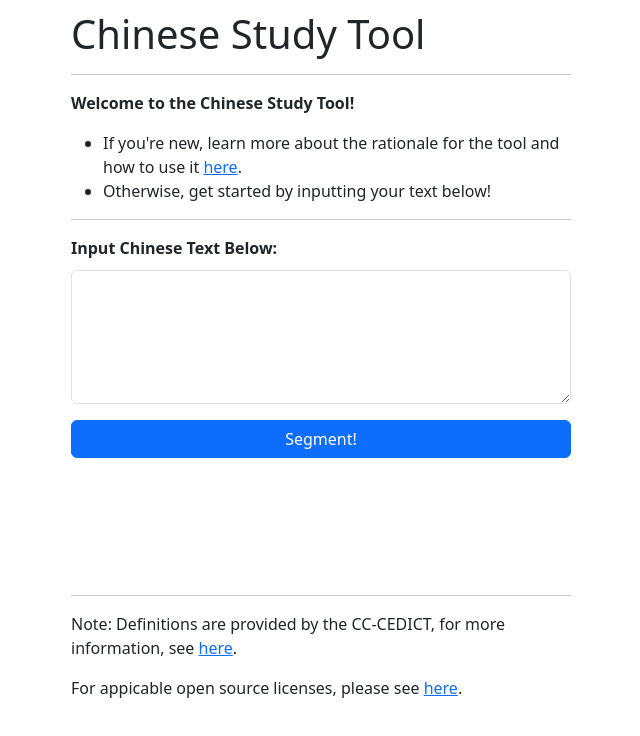
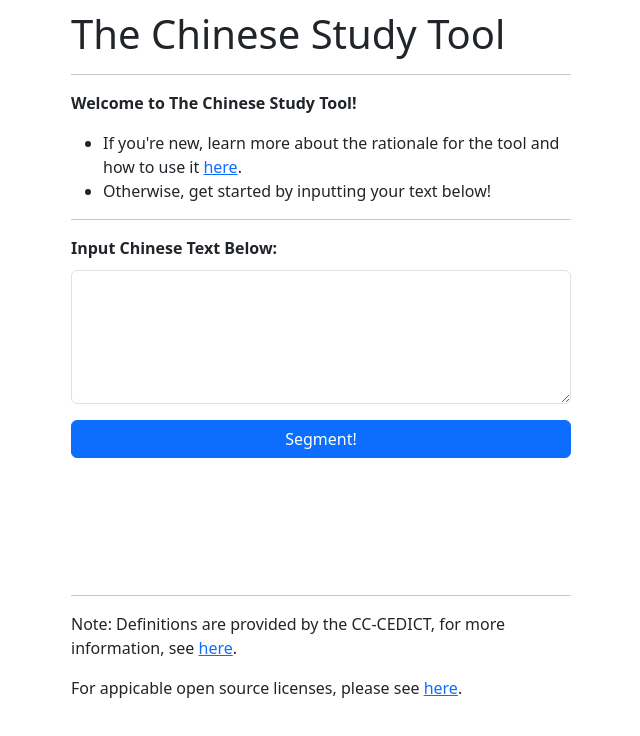
Before and after one commit to aal451/aal451.github.io, a plain HTML site: page index.html in a window 1280 px wide. Shown: the whole page, without its empty margins (319-959 px from the left). Drawn offline with nearby package versions, Linux system fonts and the light colour scheme.

Commit message:
add "the" to "chinese study tool"

```diff
--- a/index.html
+++ b/index.html
@@ -4,17 +4,17 @@
 <head>
     <meta charset="UTF-8">
     <meta name="viewport" content="width=device-width, initial-scale=1.0">
-    <title>Chinese Study Tool</title>
+    <title>The Chinese Study Tool</title>
 
     <link href="https://cdn.jsdelivr.net/npm/bootstrap@5.3.3/dist/css/bootstrap.min.css" rel="stylesheet" integrity="sha384-QWTKZyjpPEjISv5WaRU9OFeRpok6YctnYmDr5pNlyT2bRjXh0JMhjY6hW+ALEwIH" crossorigin="anonymous">
     <link href="./custom-popup-styles.css" rel="stylesheet">
 </head>
 
 <body style="max-width: 500px; margin: auto;">
-    <h1 style="margin-top: 10px;">Chinese Study Tool</h1>
+    <h1 style="margin-top: 10px;">The Chinese Study Tool</h1>
     <hr>
 
-    <p><b>Welcome to the Chinese Study Tool!</b></p>
+    <p><b>Welcome to The Chinese Study Tool!</b></p>
     <ul>
         <li>If you're new, learn more about the rationale for the tool and how to use it <a href= "https://github.com/aal451/aal451.github.io/blob/main/README.md">here</a>.</li>
         <li>Otherwise, get started by inputting your text below!</li>
```
